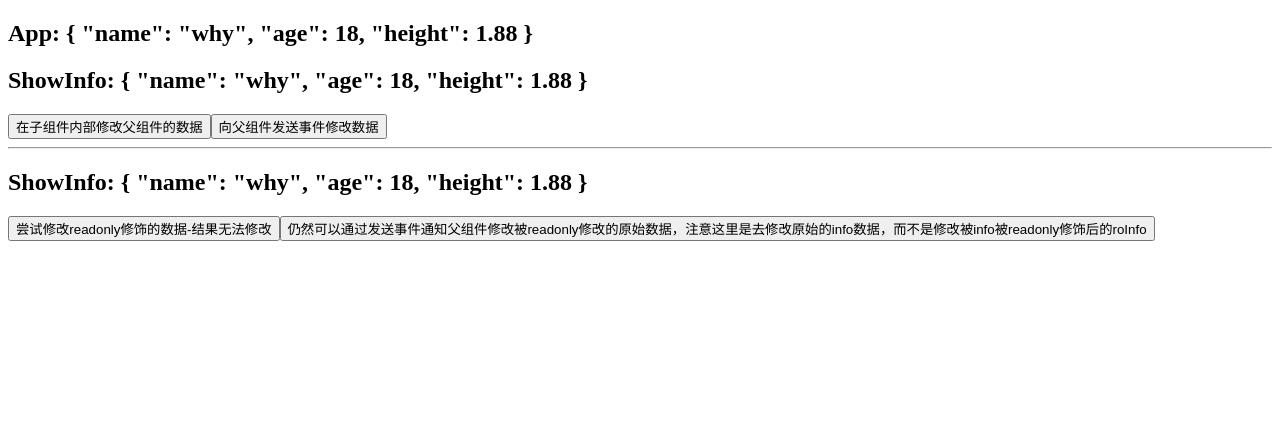
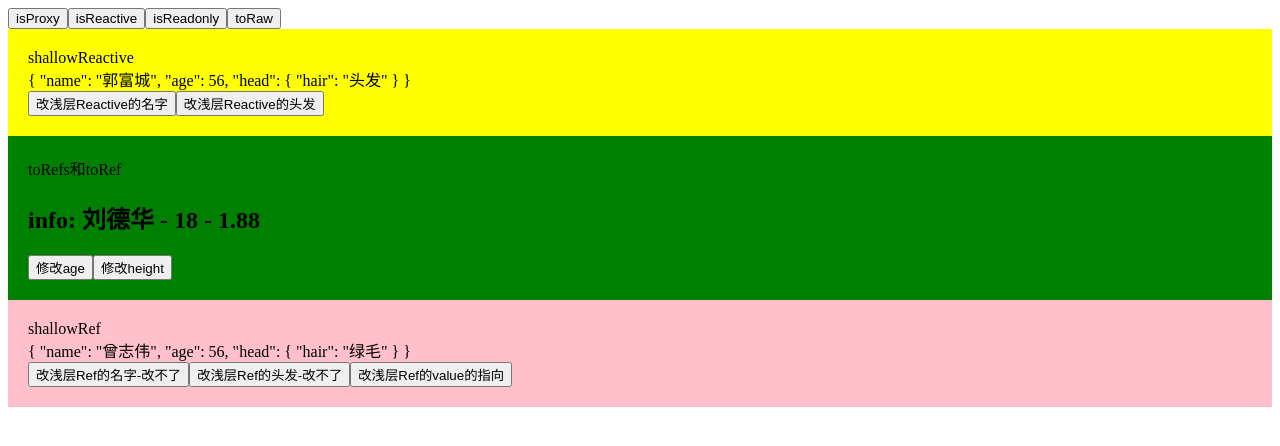
Before and after one commit to yzjgogo/vue3study, a Vue app in the folder VueCliWebpackDemo/cliwebpackdemo/: page / in a window 1280 px wide. Shown: the top 446 px of the page. Built offline with nearby package versions, Linux system fonts and the light colour scheme.

Commit message:
新增一些逻辑

```diff
--- /dev/null
+++ b/VueCliWebpackDemo/cliwebpackdemo/src/24_一系列方法/App.vue
@@ -0,0 +1,157 @@
+<template>
+  <div>
+    <button @click="doIsProxy">isProxy</button>
+    <button @click="doIsReactive">isReactive</button>
+    <button @click="doIsReadonly">isReadonly</button>
+    <button @click="doToRaw">toRaw</button>
+
+    <div style="background-color:yellow;padding:20px">
+      <span>shallowReactive</span><br>
+      <div>{{ sdInfo }}</div>
+      <button @click="changeSDName">改浅层Reactive的名字</button>
+      <button @click="changeSDHair">改浅层Reactive的头发</button>
+    </div>
+
+    <div style="background-color:green;padding:20px">
+      <span>toRefs和toRef</span><br>
+
+      <h2>info: {{ name }} - {{ age }} - {{ height }}</h2>
+      <button @click="age++">修改age</button>
+      <button @click="height = 1.89">修改height</button>
+    </div>
+
+    <div style="background-color:pink;padding:20px">
+      <span>shallowRef</span><br>
+      <div>{{ sdRefInfo }}</div>
+      <button @click="changeSDRefName">改浅层Ref的名字-改不了</button>
+      <button @click="changeSDRefHair">改浅层Ref的头发-改不了</button>
+      <button @click="changeSDRefValue">改浅层Ref的value的指向</button>
+    </div>
+  </div>
+</template>
+
+<script>
+import { reactive, readonly, isProxy, ref, isReactive, isReadonly, toRaw, toRefs, toRef,unref,shallowReactive,shallowRef } from 'vue'
+
+export default {
+  setup() {
+    let info = reactive({
+      name: '刘德华',
+      age: 18,
+      height: 1.88
+    })
+
+    let fruit = ref({
+      name: '苹果'
+    })
+
+    let roInfo = readonly(info)
+
+    /**
+     isProxy方法是Vue 3特有的，它专门用于检查一个对象是否是Vue的响应式代理。这意味着isProxy只能用来判断一个对象是否通过Vue的reactive、readonly等方法创建的代理（似乎只能用于判断reactive、readonly创建的，ref创建的也不能判断），而不能用于检查普通的JavaScript Proxy对象
+    */
+    const doIsProxy = () => {
+      console.log(`是不是一个代理对象：${isProxy(info)}`)//true
+      console.log(`是不是一个代理对象：${isProxy(fruit)}`)//false
+      console.log(`是不是一个代理对象：${isProxy(roInfo)}`)//true
+    }
+
+    /**
+     判断对象是不是 reactive创建的响应式代理
+     如果该代理是readonly创建的，但是readonly包裹的对象是由reactive创建的，也会返回true
+    */
+    const doIsReactive = () => {
+      console.log(`是不是一个reactive对象：${isReactive(info)}`)//true
+      console.log(`是不是一个reactive对象：${isReactive(fruit)}`)//false
+      console.log(`是不是一个reactive对象：${isReactive(roInfo)}`)//true
+    }
+
+    /**
+     判断对象是不是readonly创建的响应式代理
+    */
+    const doIsReadonly = () => {
+      console.log(`是不是一个readonly对象：${isReadonly(info)}`)//false
+      console.log(`是不是一个readonly对象：${isReadonly(fruit)}`)//false
+      console.log(`是不是一个readonly对象：${isReadonly(roInfo)}`)//true
+    }
+
+    /***
+     返回reactive和readonly修饰的原始对象
+
+     ref修饰的能不能这样用？，看看我下面的输出，似乎toRaw(fruit.value)能输出原始对象
+     */
+    const doToRaw = () => {
+      console.log(`获取响应式修饰的原始对象1：`, toRaw(info))
+      console.log(`获取响应式修饰的原始对象2：`, toRaw(fruit), fruit.value, toRaw(fruit.value))
+      console.log(`获取响应式修饰的原始对象3：`, toRaw(roInfo))
+    }
+
+    //shallowReactive，创建一个响应式代理，与reactive的区别是，它只跟踪自自身property的响应性，嵌套对象里的子对象不是响应式的
+    // const sdInfo = reactive({//深度响应式，子对象head里的属性也是响应式的
+    const sdInfo = shallowReactive({//浅层响应式，子对象head里的属性不是响应式的
+      name:'郭富城',
+      age:56,
+      head:{
+        hair:'头发'
+      }
+    })
+
+    function changeSDName(){
+      sdInfo.name = '黎明'
+    }
+    function changeSDHair(){
+      //无法响应式改变，虽然值被改为'黄毛',但是template中没有响应式的更新
+      sdInfo.head.hair= '黄毛'
+    }
+
+
+    //shallowReadonly 同理shallowReactive
+
+
+    //直接解构的name和age不具有响应性,toRefs可以将reactive类型的代理对象的所有属性都转成ref类型，然后再解构，肯定就是ref类型了，肯定就有响应式了
+    //toRef可以让reactive类型的代理对象的指定属性变成ref类型，
+    // const { name, age } = info
+    const { name, age } = toRefs(info)
+    const height = toRef(info, "height")
+    console.log('看看是不是变成了ref类型的代理', toRaw(name), age.value, toRaw(age.value))
+
+
+    //isRef 判断是不是一个ref类型的响应式对象
+
+    //unref获取一个ref类型对象的.value只，下面行中的unref(fruit)和fruit.value是等价的，
+    //只是，如果fruit不是一个ref类型的对象，则返回其本身，unref等价于 val = isRef(val) ? val.value : val
+    console.log("执行unref",unref(fruit),fruit.value)
+
+
+
+
+    //shallowRef 与shallowReactive、shallowReadonly不同的是，只要shallowRef包裹的是一个对象，即使这个对象没有嵌套对象，对象的属性也不是响应式的，除非给sdRefInfo.value = newObj时才会触发响应式
+    //参考：shallowRef介绍.md
+    // const sdRefInfo = ref({//深度响应式，子对象head里的属性也是响应式的
+      const sdRefInfo = shallowRef({//浅层响应式，子对象head里的属性不是响应式的
+      name:'曾志伟',
+      age:56,
+      head:{
+        hair:'绿毛'
+      }
+    })
+
+    function changeSDRefName(){
+      sdRefInfo.value.name = '黄秋生'
+    }
+    function changeSDRefHair(){
+      //无法响应式改变，虽然值被改为'黄毛',但是template中没有响应式的更新
+      sdRefInfo.value.head.hair= '黑毛'
+    }
+    function changeSDRefValue(){
+      //无法响应式改变，虽然值被改为'黄毛',但是template中没有响应式的更新
+      sdRefInfo.value = {name:'吴镇宇'}
+    }
+
+
+    return { doIsProxy, doIsReactive, doIsReadonly, doToRaw, name, age, height,sdInfo ,changeSDName,changeSDHair,sdRefInfo,changeSDRefName,changeSDRefHair,changeSDRefValue}
+  }
+}
+</script>
+
+<style scoped></style>
--- a/VueCliWebpackDemo/cliwebpackdemo/src/main.js
+++ b/VueCliWebpackDemo/cliwebpackdemo/src/main.js
@@ -21,7 +21,8 @@ import { createApp } from 'vue'
 // import App from './20_Setup_关于ref的浅层解包的理解/App.vue'
 // import App from './21_Setup_ref让复杂数据类型做到响应式/App.vue'
 // import App from './22_习惯上ref和reactive用法的区别/App.vue'
-import App from './23_vue单向数据流/App.vue'
+// import App from './23_vue单向数据流/App.vue'
+import App from './24_一系列方法/App.vue'
 import "./utils/abc/cba/nba/index"
 createApp(App).mount('#app')
 
```
Also changed, not shown: VueCliWebpackDemo/cliwebpackdemo/public/shallowRef介绍.md (added, +50 -0 lines).
